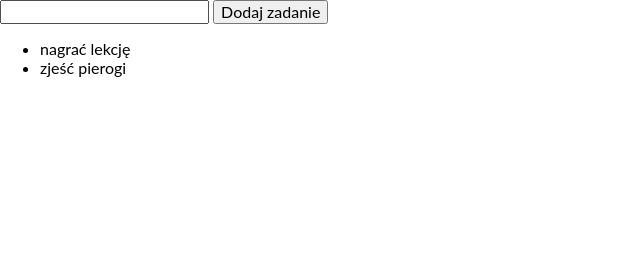
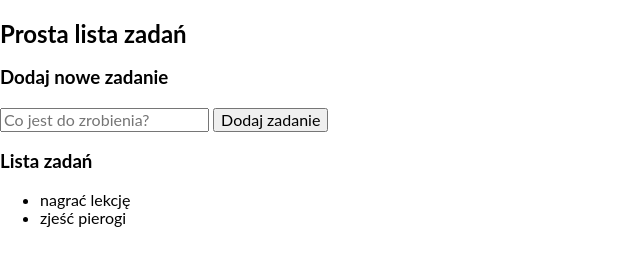
Before and after one commit to norbi983/TODO-LIST-JS, a plain HTML site: page index.html in a window 1280 px wide. Shown: the whole page, without its empty margins (0-640 px from the left). Drawn offline with nearby package versions, Linux system fonts and the light colour scheme.

Commit message:
added html

```diff
--- a/index.html
+++ b/index.html
@@ -1,5 +1,6 @@
 <!DOCTYPE html>
 <html lang="pl">
+
 <head>
     <meta charset="UTF-8">
     <meta http-equiv="X-UA-Compatible" content="IE=edge">
@@ -9,15 +10,36 @@
         crossorigin="anonymous" referrerpolicy="no-referrer" />
     <link href="css/style.css" rel="stylesheet">
     <script src="js/script.js" defer></script>
-    <title>Document</title>
+    <title>Prosta linia zadań</title>
 </head>
+
 <body>
-    <form class="js-form">
-        <input class="js-newTask">
-        <button>Dodaj zadanie</button>
-    </form>
-
-    <ul class="js-tasks"></ul>
+    <main class="container">
+        <header>
+            <h2>Prosta lista zadań</h2>
+        </header>
+        <section class="section">
+            <h3 class="section__header">
+                Dodaj nowe zadanie
+            </h3>
+            <div class="section__content">
+                <form class="form js--form">
+                    <input class="form__input js-newTask" placeholder="Co jest do zrobienia?">
+                    <button class="form__button">Dodaj zadanie</button>
+                </form>
+            </div>
+        </section>
+        <section class="section">
+            <h3 class="section__header">
+                Lista zadań
+            </h3>
+            <div class="section__content">
+                <ul class="tasks js-tasks">
+                </ul>
+            </div>
+        </section>
+    </main>
 
 </body>
+
 </html>
```
